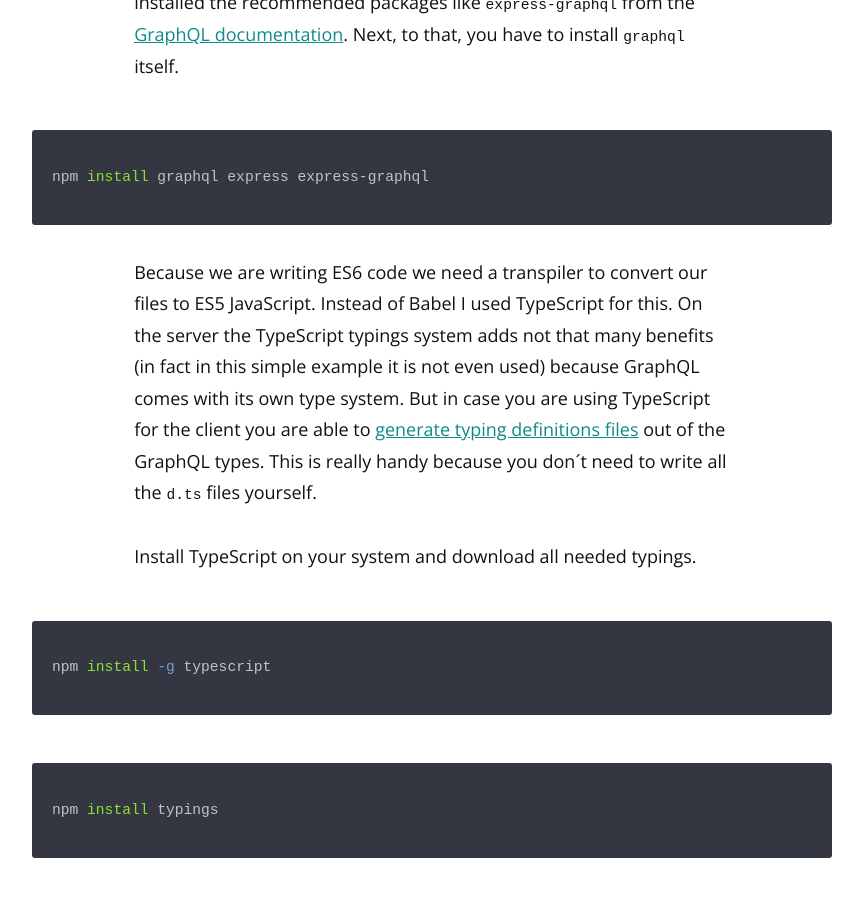
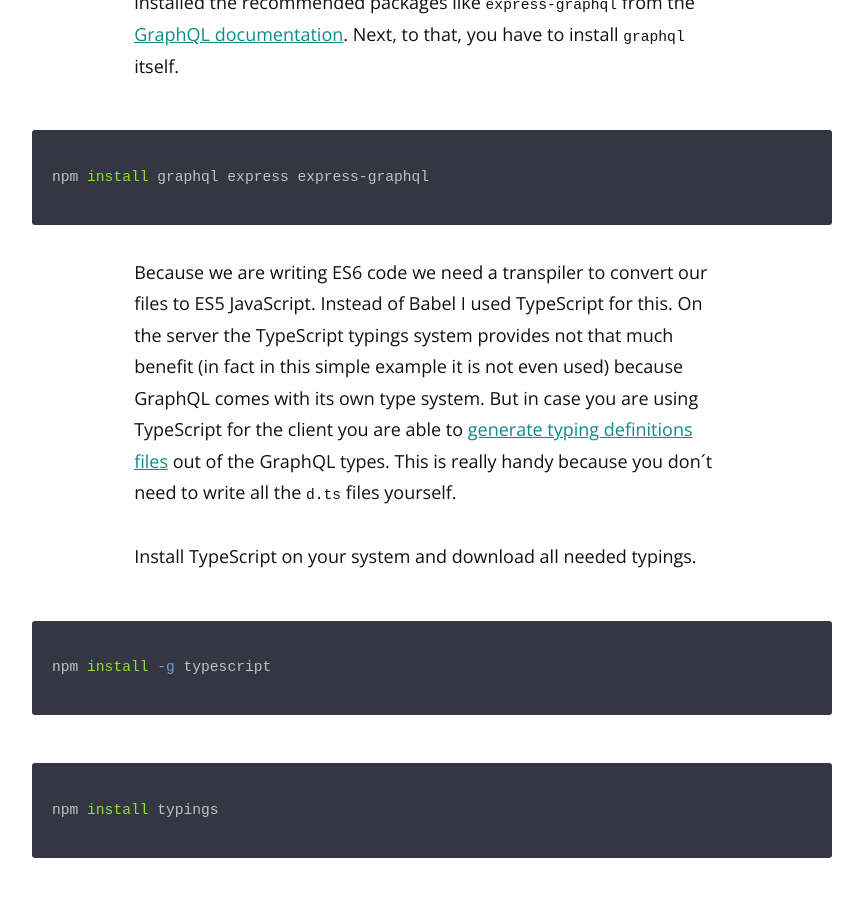
Before and after one commit to kabaehr/kabaehr.github.io, a Jekyll site: the page built from _posts/2017-04-23-deploying-a-node.js-graphql-api-to-azure.md, in a window 1280 px wide and 900 px high, scrolled down 1354 px. Shown: the top 897 px of the window, without its empty margins (208-1071 px from the left). Built offline with Jekyll 4.4.1, drawn with Linux system fonts in a browser that asks for light colours; nearby versions of some CDN libraries.

Commit message:
changed wording

```diff
--- a/_posts/2017-04-23-deploying-a-node.js-graphql-api-to-azure.md
+++ b/_posts/2017-04-23-deploying-a-node.js-graphql-api-to-azure.md
@@ -27,7 +27,7 @@
 {% endhighlight %}
 
 Because we are writing ES6 code we need a transpiler to convert our files to ES5 JavaScript.
-Instead of Babel I used TypeScript for this. On the server the TypeScript typings system adds not that many benefits (in fact in this simple example it is not even used) because GraphQL comes with its own type system. But in case you are using TypeScript for the client you are able to <a href="https://github.com/dotansimha/graphql-code-generator" title="generate d.ts files from graphQL">generate typing definitions files</a> out of the GraphQL types. This is really handy because you don´t need to write all the <code>d.ts</code> files yourself.
+Instead of Babel I used TypeScript for this. On the server the TypeScript typings system provides not that much benefit (in fact in this simple example it is not even used) because GraphQL comes with its own type system. But in case you are using TypeScript for the client you are able to <a href="https://github.com/dotansimha/graphql-code-generator" title="generate d.ts files from graphQL">generate typing definitions files</a> out of the GraphQL types. This is really handy because you don´t need to write all the <code>d.ts</code> files yourself.
 
 Install TypeScript on your system and download all needed typings.
 
```
